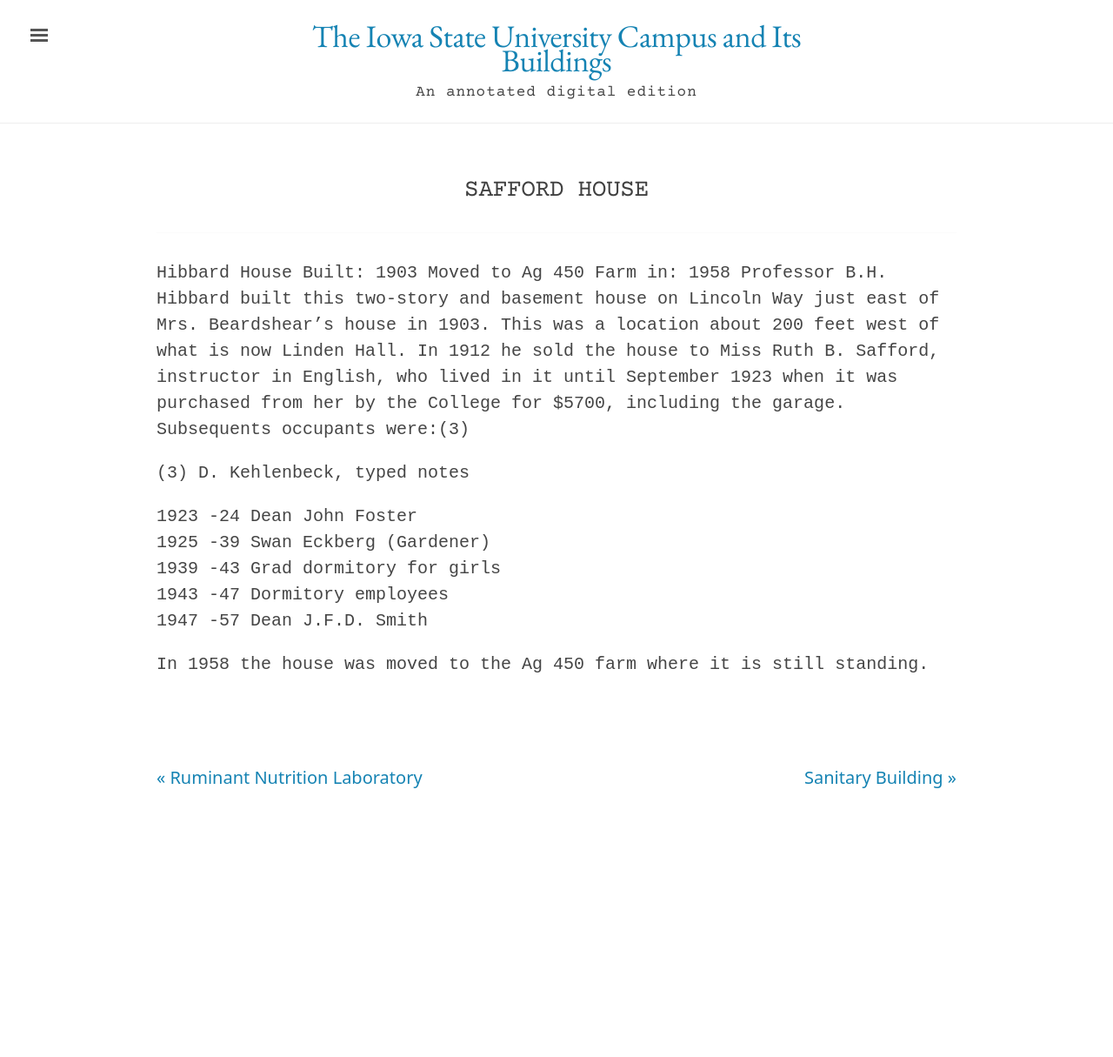
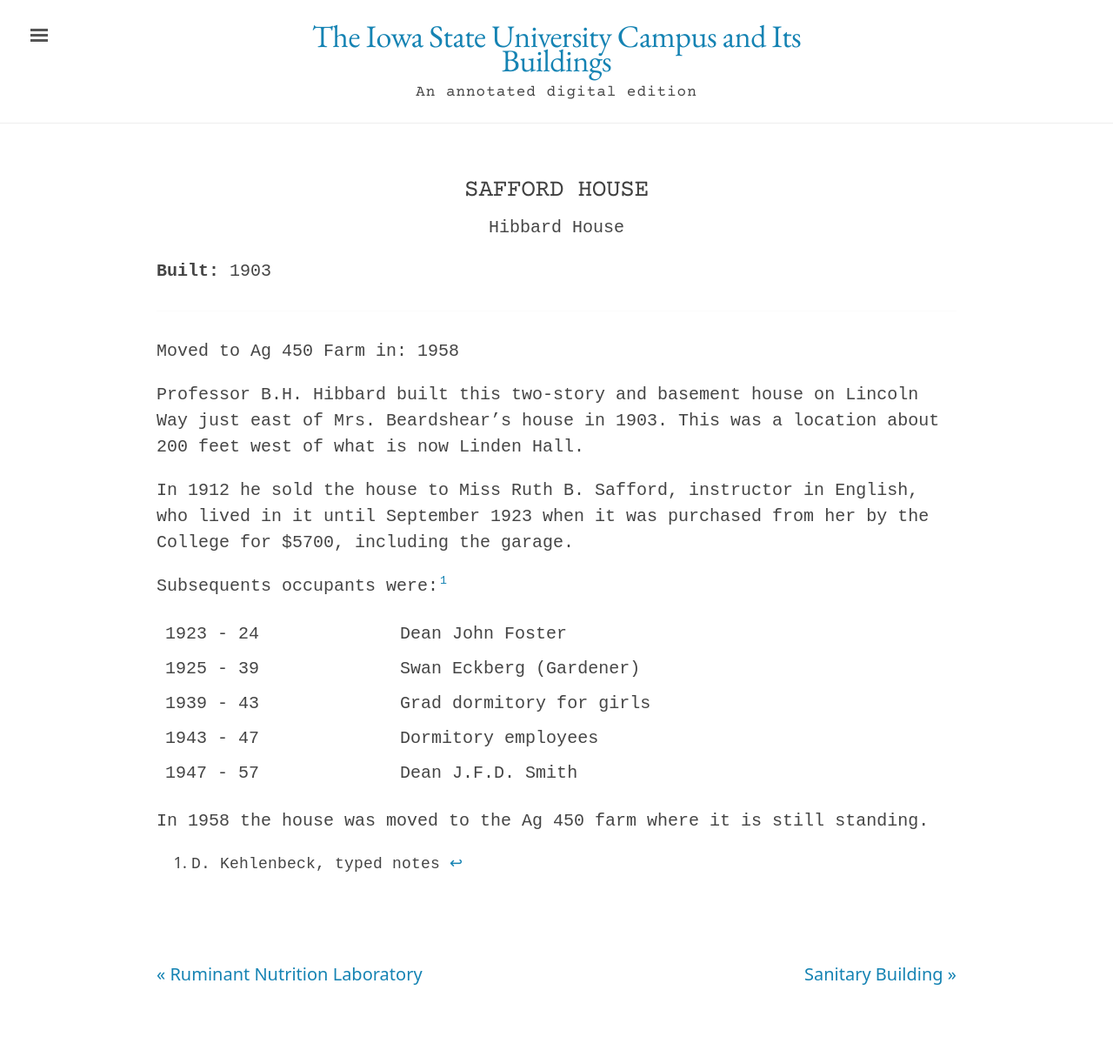
Before and after one commit to emanderson811/day-edition, a Jekyll site: the page built from _texts/buildings/186day-safford-cottage.md, in a window 1280 px wide. Shown: the whole page at 87% size. Built offline with Jekyll 4.4.1, drawn with Linux system fonts in a browser that asks for light colours; before the commit the page ends 989 px from its top, so only the background shows below that.

Commit message:
Update 186day-safford-cottage.md

```diff
--- a/_texts/buildings/186day-safford-cottage.md
+++ b/_texts/buildings/186day-safford-cottage.md
@@ -14,23 +14,21 @@
 ---
 ---
 
-Hibbard House
-Built: 1903 Moved to Ag 450 Farm in: 1958
-Professor B.H. Hibbard built this two-story and basement house on
-Lincoln Way just east of Mrs. Beardshear's house in 1903. This was
-a location about 200 feet west of what is now Linden Hall.
-In 1912 he sold the house to Miss Ruth B. Safford, instructor in English, who lived in it until September 1923 when it was purchased
-from her by the College for $5700, including the garage.
-Subsequents occupants were:(3)
+Moved to Ag 450 Farm in: 1958
 
-(3)
-D. Kehlenbeck, typed notes
+Professor B.H. Hibbard built this two-story and basement house on Lincoln Way just east of Mrs. Beardshear's house in 1903. This was a location about 200 feet west of what is now Linden Hall.
 
+In 1912 he sold the house to Miss Ruth B. Safford, instructor in English, who lived in it until September 1923 when it was purchased from her by the College for $5700, including the garage.
 
-1923  -24  Dean John Foster
-1925  -39  Swan Eckberg (Gardener)
-1939  -43  Grad dormitory  for girls
-1943  -47  Dormitory employees
-1947  -57  Dean J.F.D.  Smith
+Subsequents occupants were:[^fn1]
+
+[^fn1]: D. Kehlenbeck, typed notes
+
+|--|--|
+|1923 - 24 | Dean John Foster |
+|1925 - 39 | Swan Eckberg (Gardener) |
+|1939 - 43 | Grad dormitory for girls |
+|1943 - 47 | Dormitory employees |
+|1947 - 57 | Dean J.F.D. Smith |
 
 In 1958 the house was moved to the Ag 450 farm where it is still standing.
```
Also changed, not shown: other parts of _texts/buildings/186day-safford-cottage.md (+2 -2 lines).
